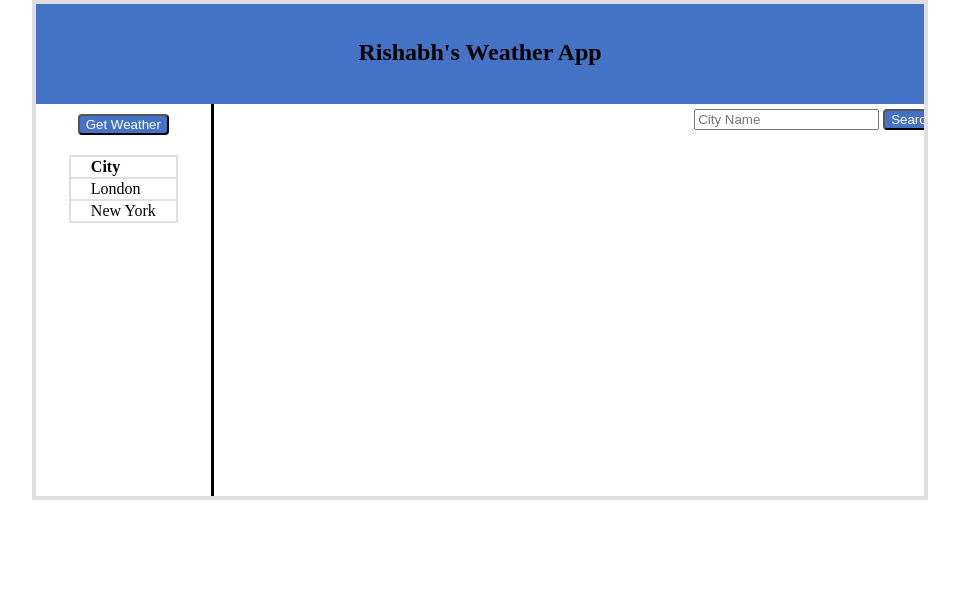
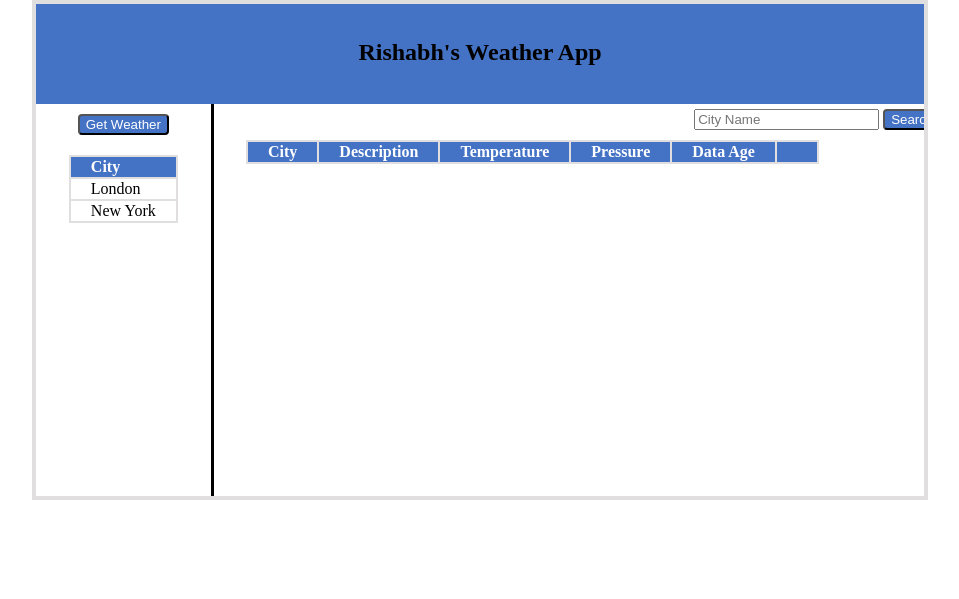
Before and after one commit to rishnegi7711/WeatherApp, a plain HTML site: page index.html in a window 1280 px wide. Shown: the whole page, without its empty margins (160-1119 px from the left). Drawn offline with Linux system fonts and the light colour scheme.

Commit message:
UI completed

```diff
--- a/index.html
+++ b/index.html
@@ -37,6 +37,16 @@
         <div class="main-right">
             <input type="text" class="textfield" placeholder="City Name">
             <button class="search">Search</button>
+            <table>
+                <tr>
+                    <th>City</th>
+                    <th>Description</th>
+                    <th>Temperature</th>
+                    <th>Pressure</th>
+                    <th>Data Age</th>
+                    <th></th>
+                </tr>
+            </table>
         </div>
     </div>
 </body>
--- a/styles.css
+++ b/styles.css
@@ -45,6 +45,11 @@ td {
   border-collapse: collapse;
   text-align: left;
 }
+
+th {
+  background-color: #4472c4;
+  color: white;
+}
 .main-right {
   text-align: right;
   height: 100%;
```
